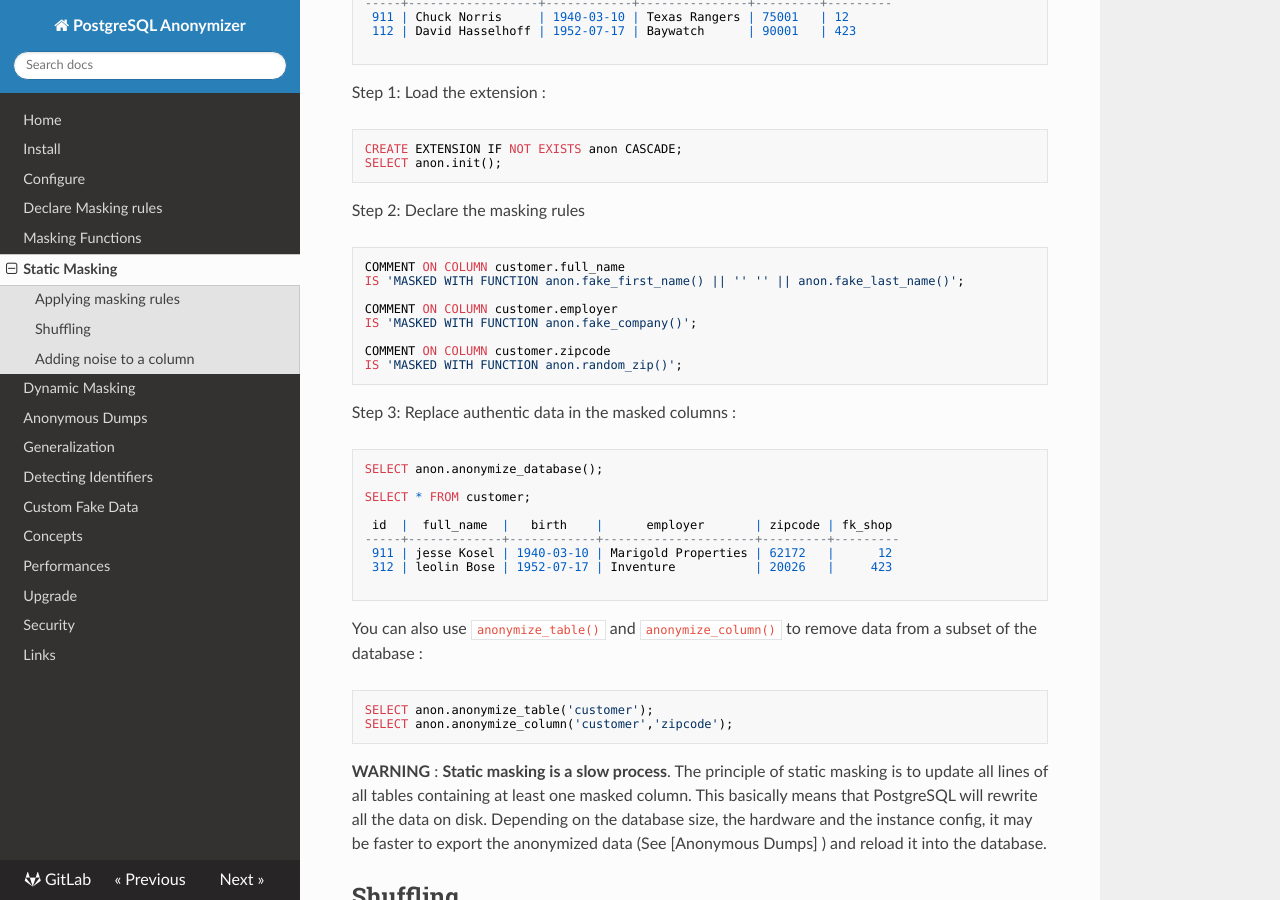
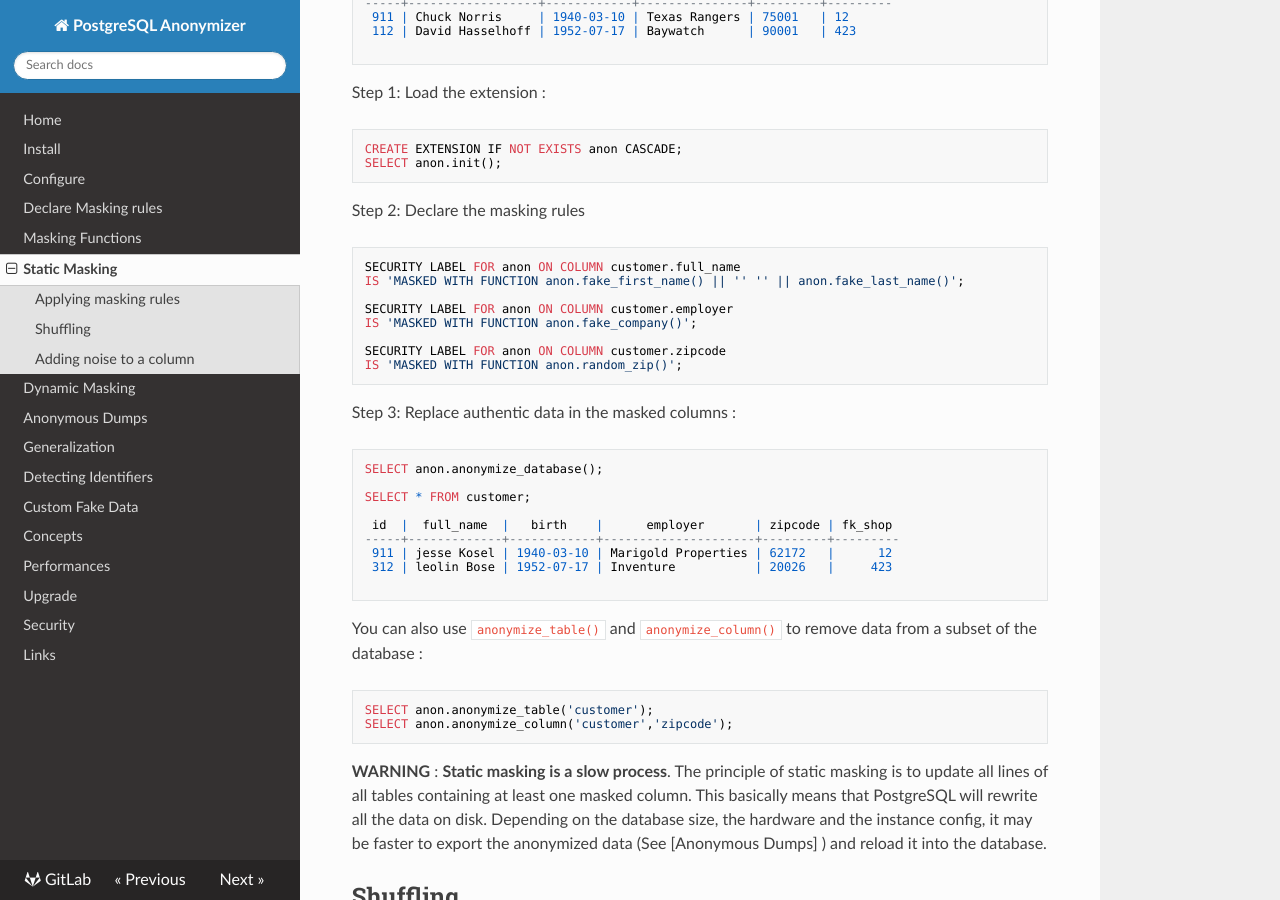
Before and after one commit to neondatabase/postgresql_anonymizer, an MkDocs documentation site: the page built from docs/static_masking.md, in a window 1280 px wide and 900 px high, scrolled down 812 px. Built offline with MkDocs 1.6.1, drawn with Linux system fonts in a browser that asks for light colours; nearby versions of some CDN libraries.

Commit message:
FIX #297: remove COMMENT syntax

````diff
--- a/docs/static_masking.md
+++ b/docs/static_masking.md
@@ -58,13 +58,13 @@ SELECT anon.init();
 Step 2: Declare the masking rules
 
 ```sql
-COMMENT ON COLUMN customer.full_name
+SECURITY LABEL FOR anon ON COLUMN customer.full_name
 IS 'MASKED WITH FUNCTION anon.fake_first_name() || '' '' || anon.fake_last_name()';
 
-COMMENT ON COLUMN customer.employer
+SECURITY LABEL FOR anon ON COLUMN customer.employer
 IS 'MASKED WITH FUNCTION anon.fake_company()';
 
-COMMENT ON COLUMN customer.zipcode
+SECURITY LABEL FOR anon ON COLUMN customer.zipcode
 IS 'MASKED WITH FUNCTION anon.random_zip()';
 ```
 
````
Also changed, not shown: docs/dynamic_masking.md (+1 -1 lines).
